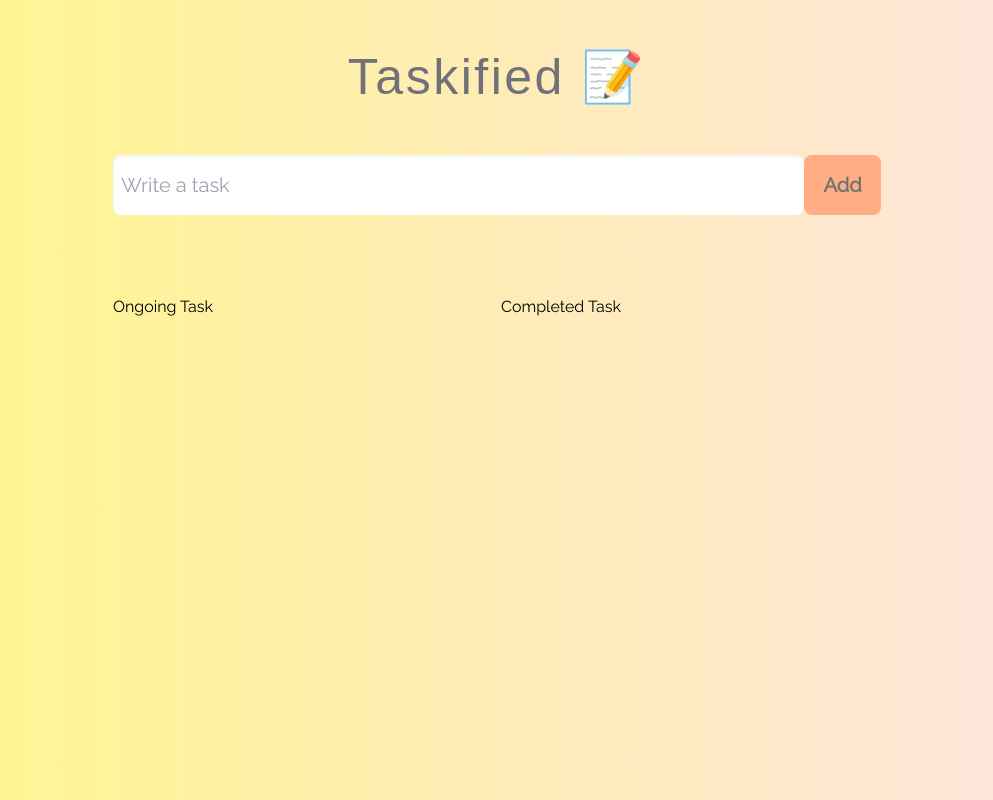
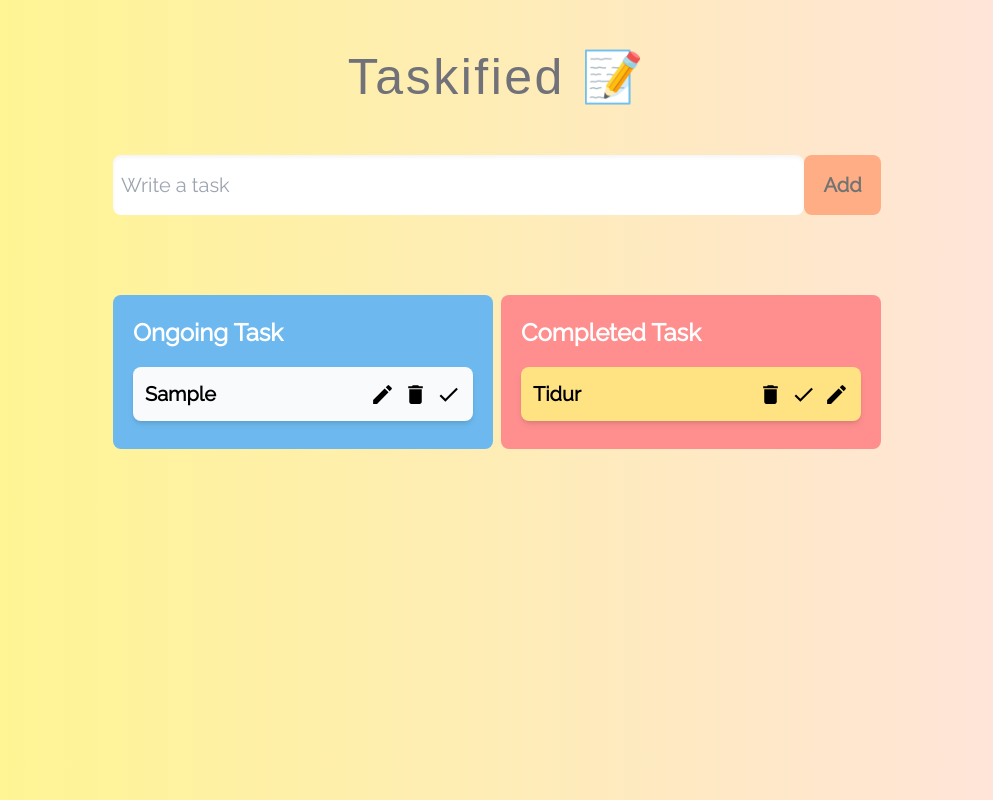
Before and after one commit to ZacharyTheodoreCodes/taskified, a React (Vite) app: page / in a window 1280 px wide. Both pictures are taken after typing "Sample" into the empty fields and a click on the button "Add". Shown: the whole page, without its empty margins (143-1136 px from the left). Built offline with nearby package versions, Linux system fonts and the light colour scheme; a web font is replaced by a local one.

Commit message:
feat: edit n remove task

```diff
--- a/package.json
+++ b/package.json
@@ -11,6 +11,7 @@
   },
   "dependencies": {
     "react": "^18.2.0",
+    "react-beautiful-dnd": "^13.1.1",
     "react-dom": "^18.2.0",
     "react-icons": "^4.12.0"
   },
--- a/src/components/SingleTask.tsx
+++ b/src/components/SingleTask.tsx
@@ -1,4 +1,4 @@
-import React, { useState } from "react";
+import React, { useState, useRef, useEffect } from "react";
 import { MdDelete, MdModeEdit, MdOutlineCheck } from "react-icons/md";
 import { Task } from "../model";
 
@@ -8,23 +8,78 @@ const SingleTask: React.FC<{
   tasks: Task[];
   setTasks: React.Dispatch<React.SetStateAction<Task[]>>;
 }> = ({ index, task, tasks, setTasks }) => {
+  const [edit, setEdit] = useState<boolean>(false);
+  const [editTask, setEditTask] = useState<string>(task.name);
+
+  const handleDone = (id: number) => {
+    setTasks(
+      tasks.map((task) =>
+        task.id === id ? { ...task, isFinished: !task.isFinished } : task
+      )
+    );
+  };
+
+  const handleEdit = (e: React.FormEvent<HTMLFormElement>, id: number) => {
+    e.preventDefault();
+    setTasks(
+      tasks.map((task) => (task.id == id ? { ...task, name: editTask } : task))
+    );
+    setEdit(false);
+  };
+
+  const handleDelete = (id: number) => {
+    setTasks(tasks.filter((task) => task.id !== id));
+  };
+
+  const inputRef = useRef<HTMLInputElement>(null);
+  useEffect(() => {
+    inputRef.current?.focus();
+  }, [edit]);
+
   return (
     <>
-      <div className="flex items-center bg-zinc-300">
-        <form action="">
-          <span>{task.name}</span>
-          <div className="flex ">
-            <span className="ml-[10px] text-[25px] cursor-pointer">
-              <MdDelete />
-            </span>
-            <span className="ml-[10px] text-[25px] cursor-pointer">
-              <MdOutlineCheck />
-            </span>
-            <span className="ml-[10px] text-[25px] cursor-pointer">
-              <MdModeEdit />
-            </span>
-          </div>
+      <div className="bg-[#f9fafb] rounded-lg p-3 my-2 flex items-center justify-between shadow-md transition duration-150 ease-in-out transform hover:-translate-y-0.5 hover:scale-105">
+        <form
+          className="w-full"
+          action=""
+          onSubmit={(e) => handleEdit(e, task.id)}
+        >
+          {edit ? (
+            <input
+              className="w-full pl-1 font-semibold text-[20px] text-[#6b7280] "
+              type="text"
+              value={editTask}
+              onChange={(e) => setEditTask(e.target.value)}
+              ref={inputRef}
+            />
+          ) : (
+            <p
+              className={`font-semibold text-[20px] ${
+                task.isFinished ? "line-through" : ""
+              }`}
+            >
+              {task.name}
+            </p>
+          )}
         </form>
+
+        <div className="flex gap-2 text-[25px] cursor-pointer">
+          <span
+            onClick={() => {
+              if (!edit && !task.isFinished) {
+                setEdit(!edit);
+              }
+            }}
+          >
+            <MdModeEdit />
+          </span>
+          <span onClick={() => handleDelete(task.id)}>
+            <MdDelete />
+          </span>
+          <span onClick={() => handleDone(task.id)}>
+            <MdOutlineCheck />
+          </span>
+        </div>
       </div>
     </>
   );
--- a/src/components/TaskList.tsx
+++ b/src/components/TaskList.tsx
@@ -1,5 +1,6 @@
 import { Task } from "../model";
 import SingleTask from "./SingleTask";
+import { MdDelete, MdModeEdit, MdOutlineCheck } from "react-icons/md";
 
 interface Props {
   tasks: Task[];
@@ -7,15 +8,43 @@ interface Props {
 }
 
 const TaskList = ({ tasks, setTasks }: Props) => {
-  //console.log(tasks);
+
   return (
     <>
       <div className="w-[60%] grid grid-cols-2 gap-2 justify-between items-start">
-        <div>
-          <span>Ongoing Task</span>
+        <div className="bg-[#6DB9EF] rounded-lg p-5">
+          <p className="text-[24px] text-white font-bold mb-4">Ongoing Task</p>
+          {tasks?.map((task, index) => (
+            <SingleTask
+              index={index}
+              task={task}
+              key={task.id}
+              tasks={tasks}
+              setTasks={setTasks}
+            />
+          ))}
         </div>
-        <div>
-          <span>Completed Task</span>
+        <div className="bg-[#FF8F8F] rounded-lg p-5">
+          <p className="text-[24px] text-white font-bold mb-4">
+            Completed Task
+          </p>
+          <div className="bg-[#FFE382] rounded-lg p-3 my-2 flex items-center justify-between shadow-md ">
+            <form action="">
+              <p className="font-semibold text-[20px]">Tidur</p>
+            </form>
+
+            <div className="flex gap-2 text-[25px] cursor-pointer">
+              <span className="">
+                <MdDelete />
+              </span>
+              <span className="">
+                <MdOutlineCheck />
+              </span>
+              <span className="">
+                <MdModeEdit />
+              </span>
+            </div>
+          </div>
         </div>
         {/* <div>
           {tasks?.map((task, index) => (
```
Also changed, not shown: 1 other file (tests, documents, lock files or other folders).
